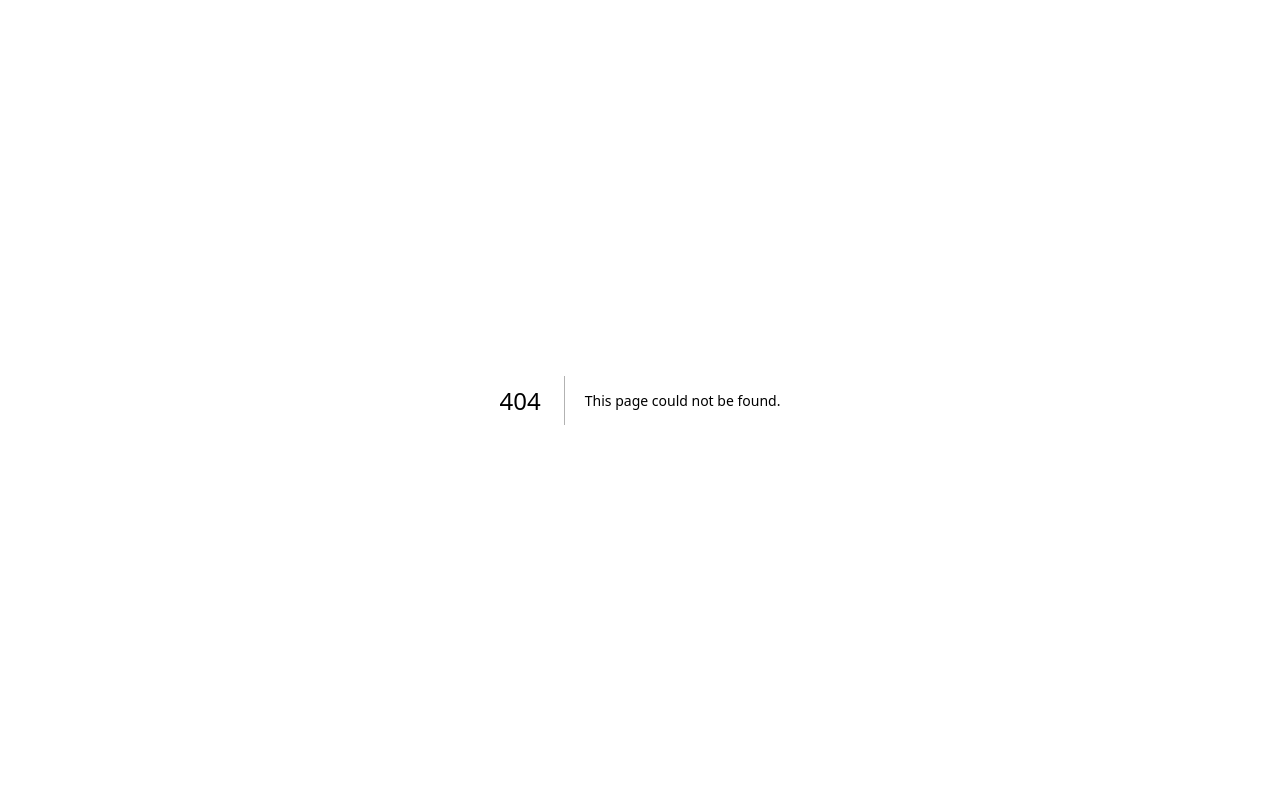
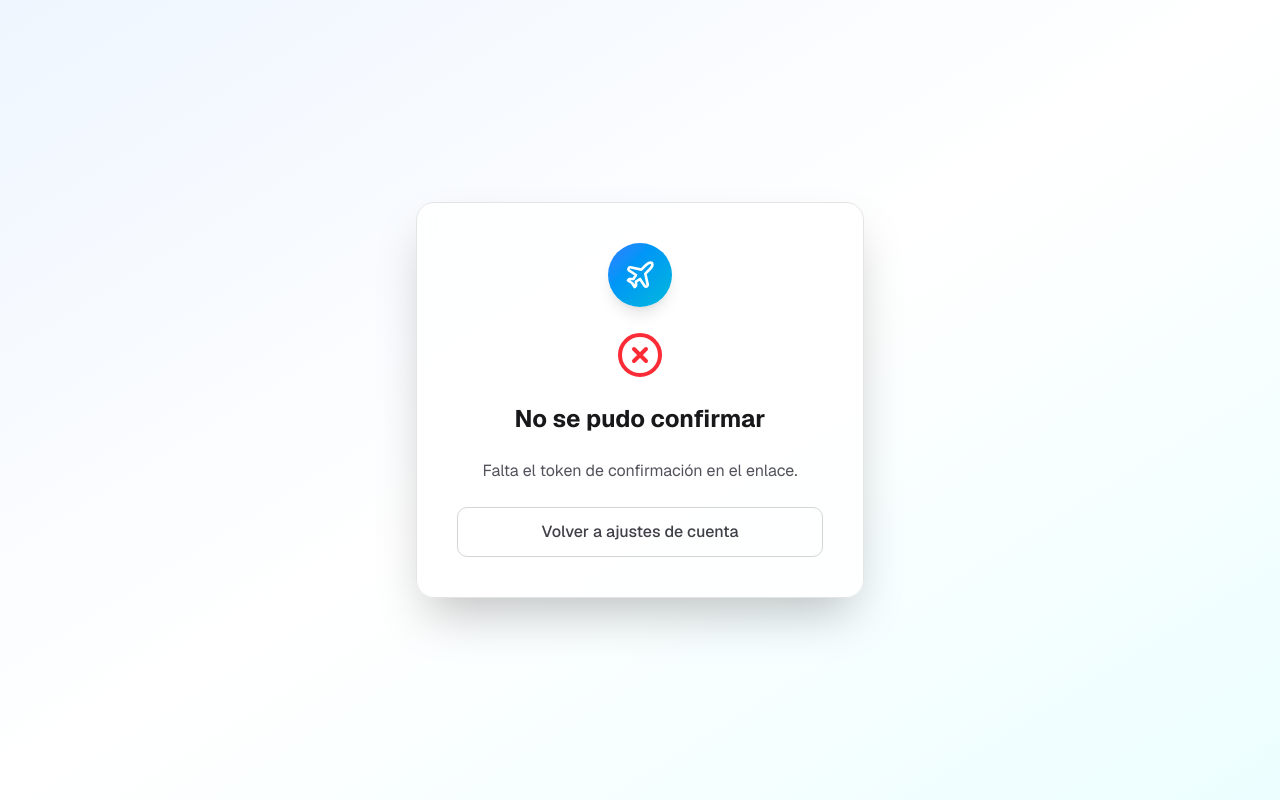
Before and after one commit to AdrianRCV/webtravel-monorepo, a Next.js app in the folder apps/web/: page /confirm-email-change in a window 1280 px wide. Before the commit this address had no page. Built offline with nearby package versions, Linux system fonts and the light colour scheme.

Commit message:
feat(web): add email change confirmation page

```diff
--- /dev/null
+++ b/apps/web/src/app/(public)/confirm-email-change/page.tsx
@@ -0,0 +1,107 @@
+'use client';
+
+import { Suspense, useEffect, useState } from 'react';
+import { useSearchParams } from 'next/navigation';
+import { CheckCircle2, XCircle, Plane } from 'lucide-react';
+import { Spinner } from '@/components/ui/spinner';
+
+type ConfirmationState = 'loading' | 'success' | 'error';
+
+export default function ConfirmEmailChangePage() {
+  return (
+    <Suspense fallback={null}>
+      <ConfirmEmailChangeContent />
+    </Suspense>
+  );
+}
+
+function ConfirmEmailChangeContent() {
+  const searchParams = useSearchParams();
+  const token = searchParams.get('token');
+  const [state, setState] = useState<ConfirmationState>('loading');
+  const [errorMessage, setErrorMessage] = useState('');
+
+  useEffect(() => {
+    if (!token) {
+      setState('error');
+      setErrorMessage('Falta el token de confirmación en el enlace.');
+      return;
+    }
+
+    const confirm = async () => {
+      try {
+        const response = await fetch(
+          `${process.env.NEXT_PUBLIC_API_URL}/account/email/confirm`,
+          {
+            method: 'POST',
+            headers: { 'Content-Type': 'application/json' },
+            body: JSON.stringify({ token }),
+          }
+        );
+
+        if (!response.ok) {
+          const data = await response.json().catch(() => null);
+          throw new Error(
+            data?.message || 'El enlace de confirmación no es válido o ha caducado'
+          );
+        }
+
+        setState('success');
+      } catch (err) {
+        setState('error');
+        setErrorMessage(
+          err instanceof Error ? err.message : 'Error al confirmar el nuevo email'
+        );
+      }
+    };
+
+    confirm();
+  }, [token]);
+
+  return (
+    <div className="flex min-h-screen items-center justify-center bg-gradient-to-br from-blue-50 via-white to-cyan-50 px-4">
+      <div className="w-full max-w-md space-y-6 rounded-2xl border border-zinc-200 bg-white/80 backdrop-blur-sm p-10 text-center shadow-2xl">
+        <div className="mx-auto flex h-16 w-16 items-center justify-center rounded-full bg-gradient-to-br from-blue-500 to-cyan-500 shadow-lg">
+          <Plane className="h-8 w-8 text-white" />
+        </div>
+
+        {state === 'loading' && (
+          <>
+            <Spinner size="lg" className="mx-auto text-blue-600" />
+            <p className="text-zinc-600">Confirmando tu nuevo email...</p>
+          </>
+        )}
+
+        {state === 'success' && (
+          <>
+            <CheckCircle2 className="mx-auto h-12 w-12 text-green-500" />
+            <h1 className="text-2xl font-bold text-zinc-900">¡Email actualizado!</h1>
+            <p className="text-zinc-600">
+              Tu email quedó actualizado. Iniciá sesión de nuevo con tu nuevo email.
+            </p>
+            <a
+              href="/login"
+              className="inline-block w-full rounded-lg bg-gradient-to-r from-blue-600 to-cyan-600 px-4 py-3 text-white font-medium transition-all hover:shadow-lg"
+            >
+              Ir a iniciar sesión
+            </a>
+          </>
+        )}
+
+        {state === 'error' && (
+          <>
+            <XCircle className="mx-auto h-12 w-12 text-red-500" />
+            <h1 className="text-2xl font-bold text-zinc-900">No se pudo confirmar</h1>
+            <p className="text-zinc-600">{errorMessage}</p>
+            <a
+              href="/client/settings"
+              className="inline-block w-full rounded-lg border border-zinc-300 px-4 py-3 text-zinc-700 font-medium transition-colors hover:bg-zinc-50"
+            >
+              Volver a ajustes de cuenta
+            </a>
+          </>
+        )}
+      </div>
+    </div>
+  );
+}
--- a/apps/web/src/middleware.ts
+++ b/apps/web/src/middleware.ts
@@ -19,7 +19,7 @@ function isValidRedirectPath(path: string): boolean {
 export default auth((req) => {
   const { pathname } = req.nextUrl;
 
-  const publicRoutes = ['/', '/login', '/register', '/unauthorized', '/chat', '/forgot-password', '/reset-password', '/contacto', '/terminos', '/privacidad'];
+  const publicRoutes = ['/', '/login', '/register', '/unauthorized', '/chat', '/forgot-password', '/reset-password', '/contacto', '/terminos', '/privacidad', '/confirm-email-change'];
   const isPublicRoute = publicRoutes.some(route => pathname === route || pathname.startsWith(route + '/'));
   const isAuthRoute = pathname.startsWith('/api/auth');
   const isAdminLoginRoute = pathname.startsWith('/admin/login');
```
